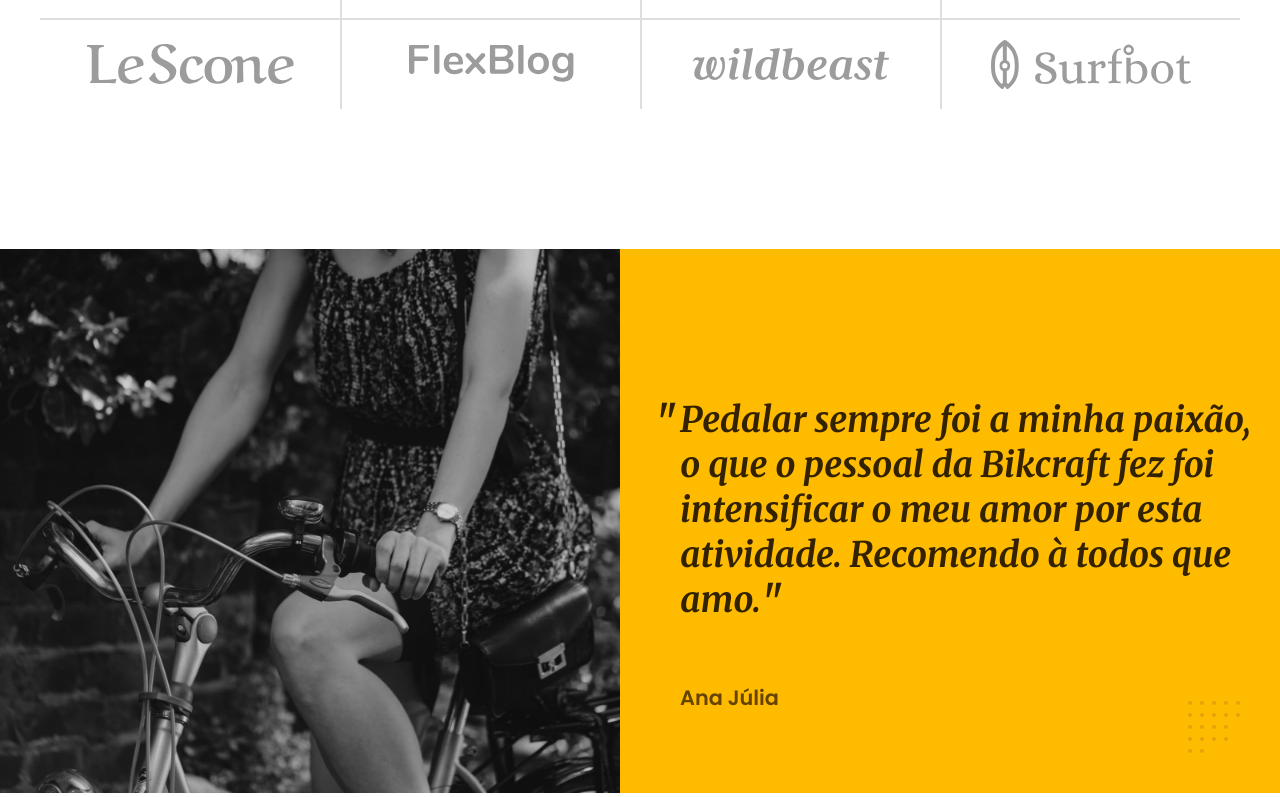
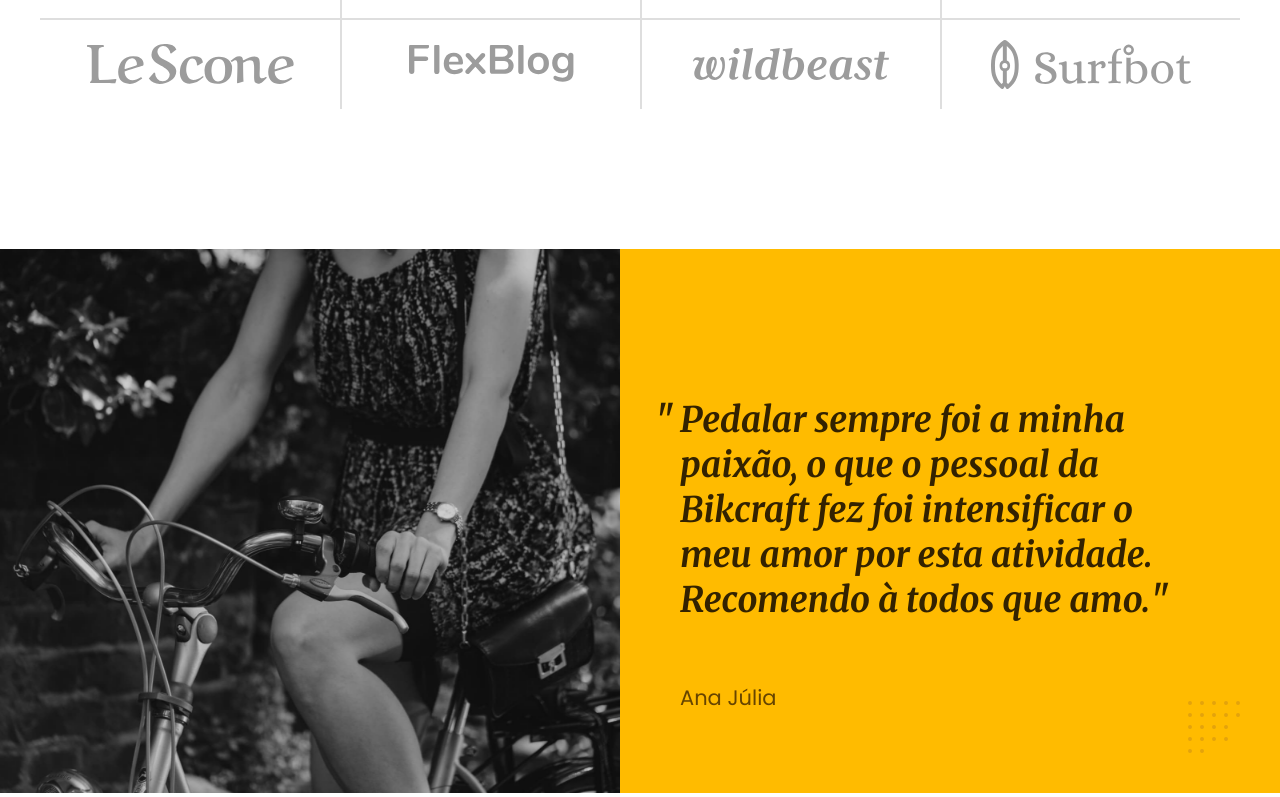
Before and after one commit to EmanuelBitenc/Bikcraft, a React (Vite) app: page / in a window 1280 px wide. Shown: the part 2900-3697 px from the top of the page. Built offline with nearby package versions, Linux system fonts and the light colour scheme.

Commit message:
correção width

```diff
--- a/src/components/Home/Depoimento/depoimento.scss
+++ b/src/components/Home/Depoimento/depoimento.scss
@@ -6,7 +6,7 @@
   grid-template-columns: 1fr 1fr;
   gap: 40px;
 }
-.depoimento-text {
+.depoimento-texts {
   padding: 20px 20px 80px 20px;
   align-self: end;
   background: url("../../../assets/imgs/dec/bottom-right-p.svg") no-repeat
@@ -14,11 +14,12 @@
 }
 
 .depoimentoText {
+  max-width: 520px;
   color: #332200;
   font-size: 2.2rem;
   font-family: "Merriweather", serif;
   font-style: italic;
-  margin: 0px 0px 60px;
+  margin-bottom: 60px;
   position: relative;
 }
 
--- a/src/components/Home/Depoimento/index.tsx
+++ b/src/components/Home/Depoimento/index.tsx
@@ -8,7 +8,7 @@ const Depoimento = () => {
       <div className="depoimento-img">
         <img src={depoimento} alt="" style={{ width: "100%" }} />
       </div>
-      <div className="depoimento-text">
+      <div className="depoimento-texts">
         <p className="depoimentoText">
           <span className="absolute absolute2 aspas">"</span>Pedalar sempre foi
           a minha paixão, o que o pessoal da Bikcraft fez foi intensificar o meu
```
